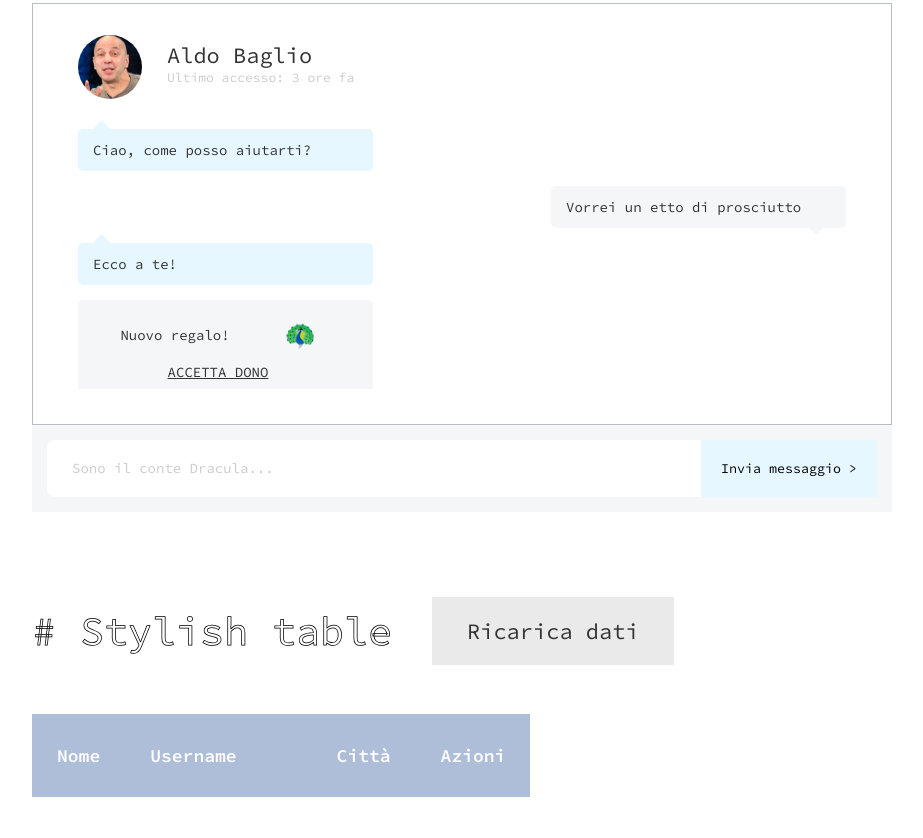
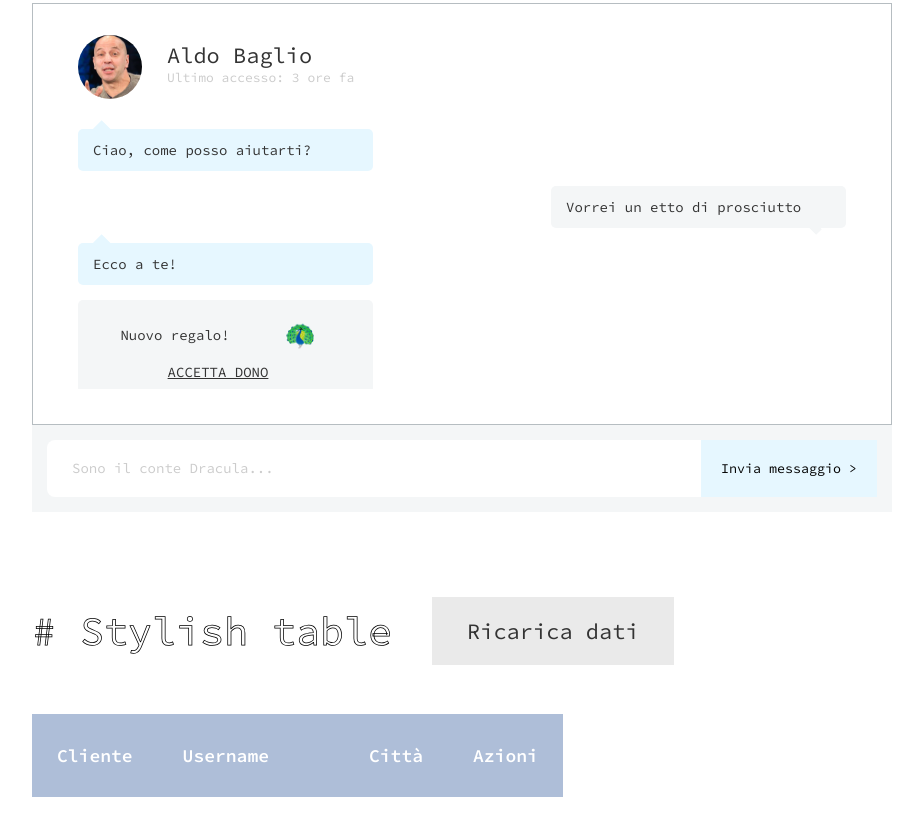
Before and after one commit to AcidSeth/armonia-design, a plain HTML site: page index.html in a window 1280 px wide. Shown: the part 887-1725 px from the top of the page, without its empty margins (348-1271 px from the left). Drawn offline with nearby package versions, Linux system fonts and the light colour scheme.

Commit message:
fix: table header flex spacing

```diff
--- a/index.html
+++ b/index.html
@@ -155,7 +155,7 @@
         <div id="stylishTable">
           <table>
             <tr id="tableHeader">
-              <th>Nome</th>
+              <th>Cliente</th>
               <th>Username</th>
               <th class="blankCol"></th>
               <th>Città</th>
```
